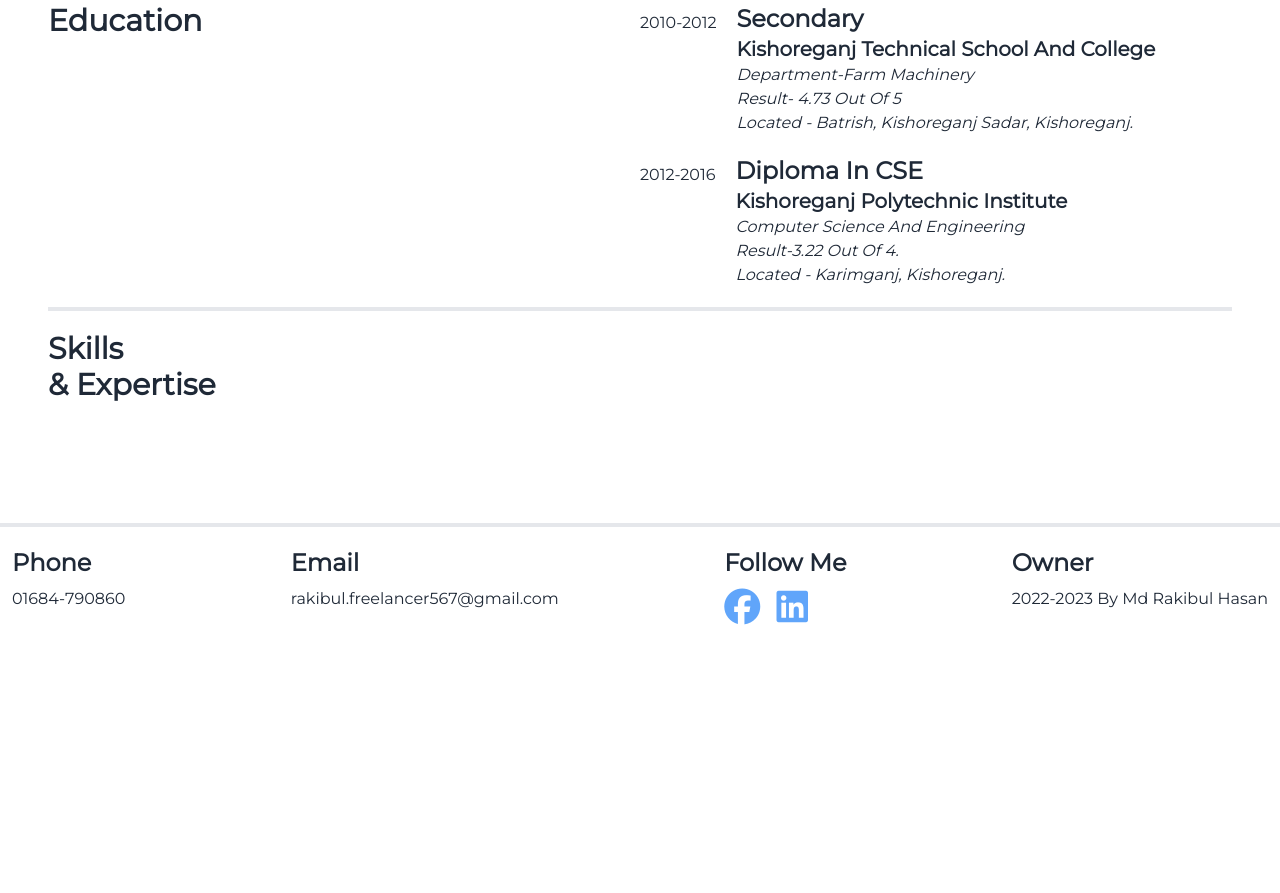
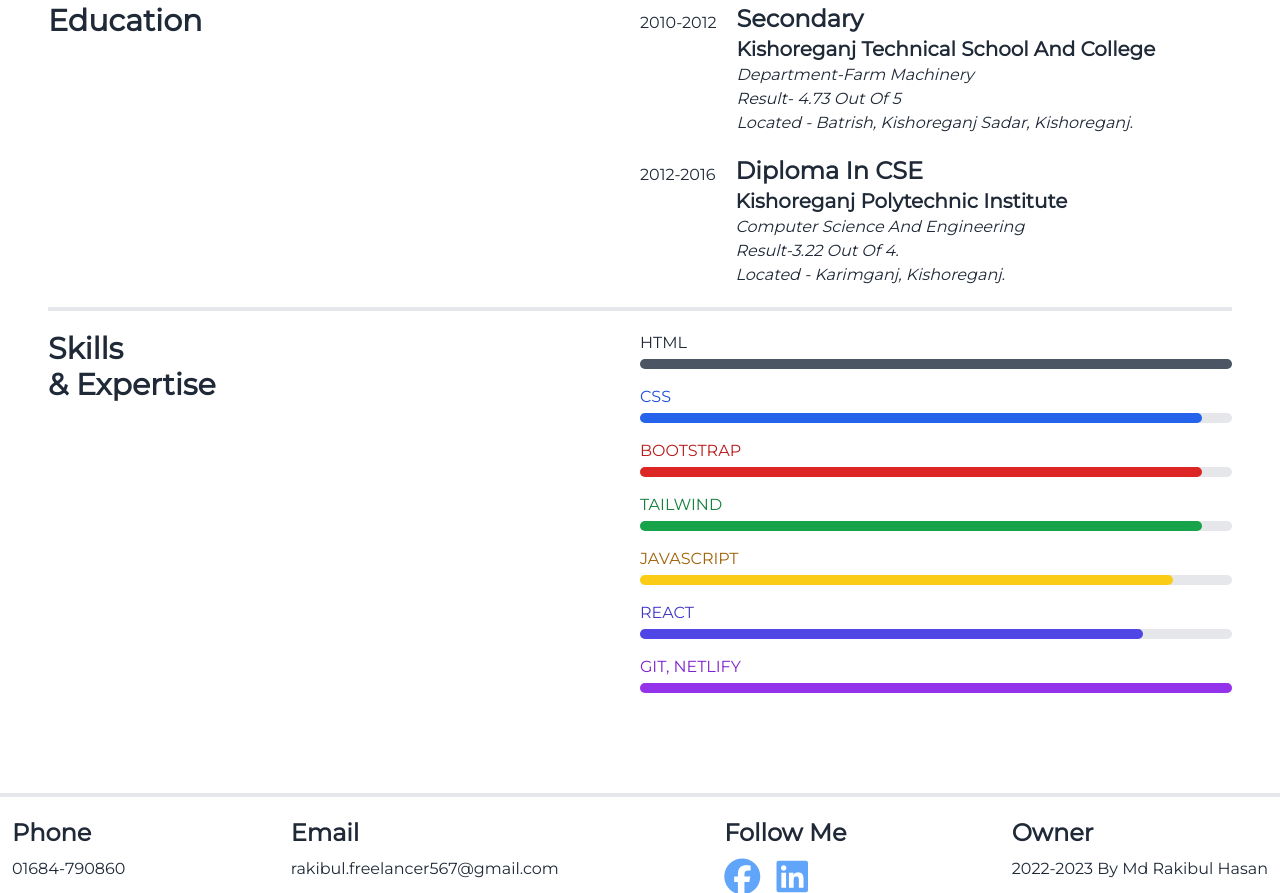
Before and after one commit to Rakib01754/rakib-s-world, a plain HTML site: page resume.html in a window 1280 px wide. Shown: the part 717-1610 px from the top of the page. Before the commit the page ends 1364 px from the top, so only its background shows below. Drawn offline with nearby package versions, Linux system fonts and the light colour scheme.

Commit message:
resume page updated

```diff
--- a/resume.html
+++ b/resume.html
@@ -19,6 +19,7 @@
 </head>
 
 <body style="font-family: 'Montserrat', sans-serif;">
+    <!-- Header Part Start  -->
     <header class="container mx-auto mt-5">
         <section id="menubar">
             <div class="navbar bg-neutral text-neutral-content px-5 rounded-lg">
@@ -54,21 +55,29 @@
 
         </section>
     </header>
+    <!-- Header Part End  -->
+    <!-- Resume Part Start  -->
     <main class="container mx-auto">
         <section id="resume-details" class="my-[100px] px-5 md:px-12 lg:px-12">
+
+            <!-- Resume Title Part Start  -->
             <h1 class="text-5xl font-bold mb-[80px]">
                 Resume
             </h1>
+            <!-- Resume Title Part End  -->
+            <!-- Work Experience Part Start  -->
             <div id="work-experience" class="flex flex-col md:flex-row lg:flex-row justify-between">
+                <!-- Title Part  -->
                 <div>
                     <h2 class="text-3xl font-bold mb-5 w-1/2">Work <br> Experience</h2>
                 </div>
+                <!-- Details Part  -->
                 <div class=" w-1/2">
                     <div class="flex flex-col gap-5">
                         <div class="flex flex-col md:flex-row lg-flex:row gap-0 md:gap-5 lg:gap-5">
                             <p class="mt-2">2022-Now</p>
                             <div>
-                                <h3 class="font-bold text-2xl">Intern</h3>
+                                <h3 class="font-bold text-2xl">Internship</h3>
                                 <div>
                                     <h4 class="font-bold text-xl">Programming Hero</h4>
                                     <address>
@@ -120,13 +129,17 @@
                 </div>
 
             </div>
+            <!-- Work Experience Part End  -->
             <div id="h-border">
                 <hr class="border-2 border-slate  my-5">
             </div>
+            <!-- Education Part  -->
             <div id="education" class="flex flex-col md:flex-row lg:flex-row justify-between">
+                <!-- Title Part  -->
                 <div class="w-1/2">
                     <h2 class="text-3xl font-bold mb-5">Education</h2>
                 </div>
+                <!-- Details Part  -->
                 <div class=" w-1/2">
                     <div class="flex flex-col gap-5">
                         <div class="flex flex-col md:flex-row lg-flex:row gap-0 md:gap-5 lg:gap-5">
@@ -177,20 +190,55 @@
             <div id="h-border">
                 <hr class="border-2 border-slate  my-5">
             </div>
+            <!-- Skills Part  -->
             <div id="skills" class="flex flex-col md:flex-row lg:flex-row justify-between">
+                <!-- Title Part  -->
                 <div class="w-1/2">
                     <h2 class="text-3xl font-bold mb-5">Skills <br>& Expertise</h2>
+                </div>
+                <!-- Details Part  -->
+                <div class=" w-1/2">
+
+                    <div class="mb-1 text-base font-medium dark:text-white">HTML</div>
+                    <div class="w-full bg-gray-200 rounded-full h-2.5 mb-4 dark:bg-gray-700">
+                        <div class="bg-gray-600 h-2.5 rounded-full dark:bg-gray-300" style="width: 100%"></div>
+                    </div>
+                    <div class="mb-1 text-base font-medium text-blue-700 dark:text-blue-500">CSS</div>
+                    <div class="w-full bg-gray-200 rounded-full h-2.5 mb-4 dark:bg-gray-700">
+                        <div class="bg-blue-600 h-2.5 rounded-full" style="width:95%"></div>
+                    </div>
+                    <div class="mb-1 text-base font-medium text-red-700 dark:text-red-500">BOOTSTRAP</div>
+                    <div class="w-full bg-gray-200 rounded-full h-2.5 mb-4 dark:bg-gray-700">
+                        <div class="bg-red-600 h-2.5 rounded-full dark:bg-red-500" style="width: 95%"></div>
+                    </div>
+                    <div class="mb-1 text-base font-medium text-green-700 dark:text-green-500">TAILWIND</div>
+                    <div class="w-full bg-gray-200 rounded-full h-2.5 mb-4 dark:bg-gray-700">
+                        <div class="bg-green-600 h-2.5 rounded-full dark:bg-green-500" style="width:95%"></div>
+                    </div>
+                    <div class="mb-1 text-base font-medium text-yellow-700 dark:text-yellow-500">JAVASCRIPT</div>
+                    <div class="w-full bg-gray-200 rounded-full h-2.5 mb-4 dark:bg-gray-700">
+                        <div class="bg-yellow-400 h-2.5 rounded-full" style="width: 90%"></div>
+                    </div>
+                    <div class="mb-1 text-base font-medium text-indigo-700 dark:text-indigo-500">REACT</div>
+                    <div class="w-full bg-gray-200 rounded-full h-2.5 mb-4 dark:bg-gray-700">
+                        <div class="bg-indigo-600 h-2.5 rounded-full dark:bg-indigo-500" style="width: 85%"></div>
+                    </div>
+                    <div class="mb-1 text-base font-medium text-purple-700 dark:text-purple-500">GIT, NETLIFY</div>
+                    <div class="w-full bg-gray-200 rounded-full h-2.5 dark:bg-gray-700">
+                        <div class="bg-purple-600 h-2.5 rounded-full dark:bg-purple-500" style="width: 100%"></div>
+                    </div>
+
                 </div>
 
             </div>
 
-            </div>
 
         </section>
         <div id="h-border">
             <hr class="border-2 border-slate  my-5">
         </div>
     </main>
+    <!-- Resume Part End  -->
     <footer class="flex flex-col md:flex-row lg:flex-row justify-between container mx-auto px-3 mb-5 gap-4">
         <div>
             <h2 class="text-2xl font-bold mb-2">Phone</h2>
```
Also changed, not shown: index.html (+17 -1 lines).
